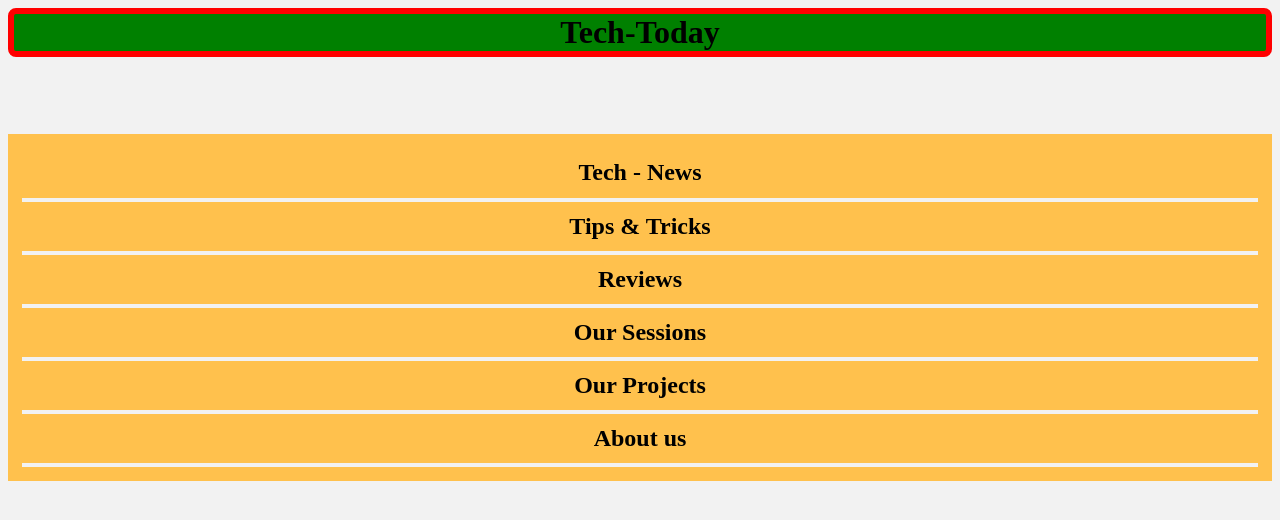
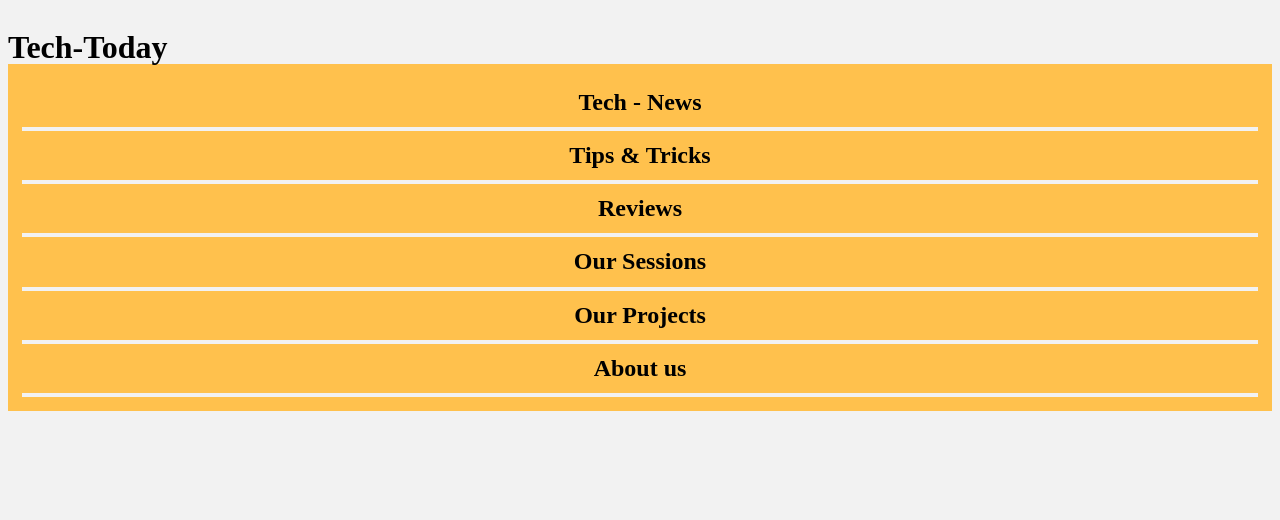
Before and after one commit to K4kandari/techtoday, a plain HTML site: page index.html in a window 1280 px wide. Drawn offline with Linux system fonts and the light colour scheme.

Commit message:
Update default.css

```diff
--- a/default.css
+++ b/default.css
@@ -5,11 +5,12 @@ body
 
 h1#name
 {
+    position:fixed;
     font-family:Times New Roman;
     text-align: center;
     border-radius:8px;
-    background-color:green;
-    border: 6px solid red;
+    background-color:light-green;
+    border: 6px solid light-blue;
 }
 
 
```
